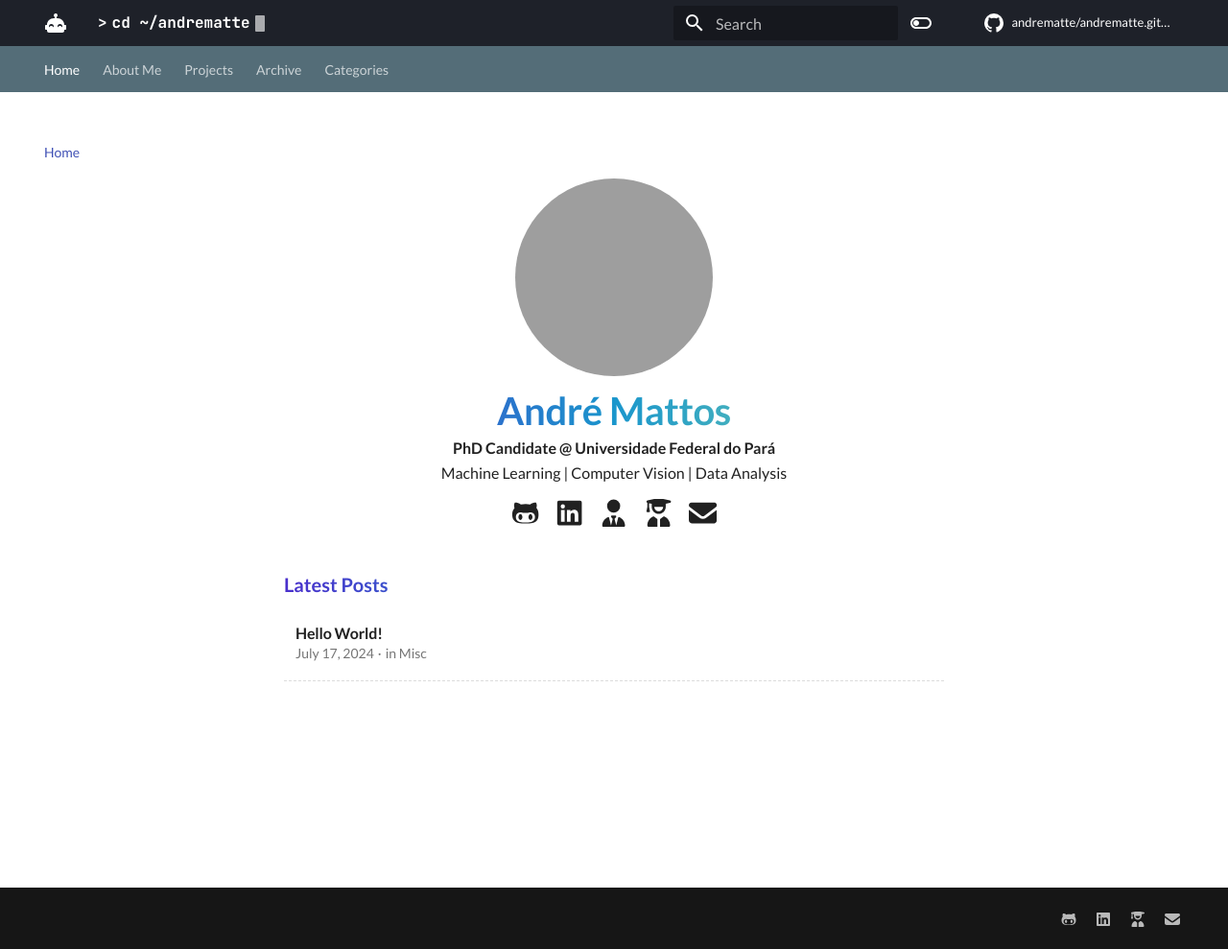
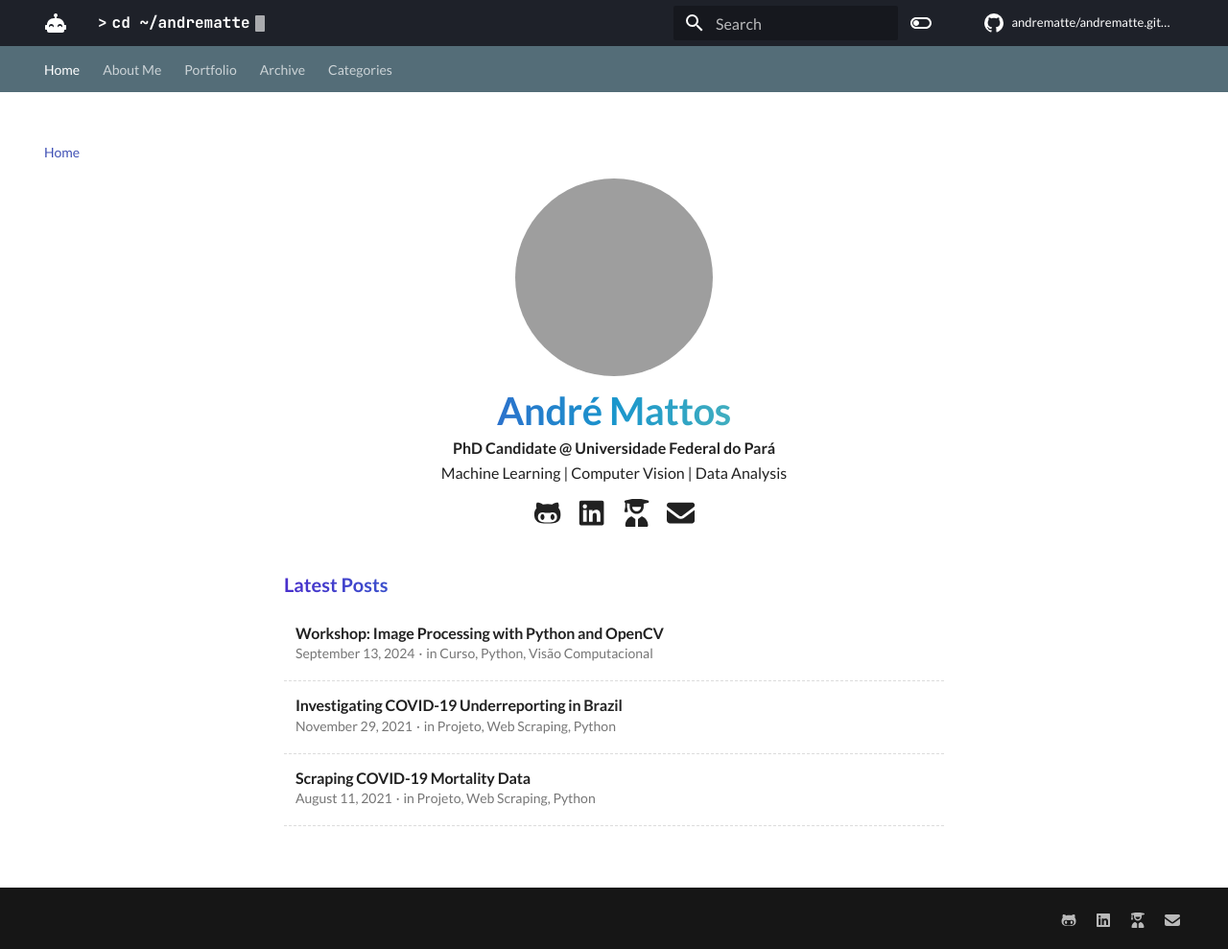
Before and after one commit to andrematte/andrematte.github.io, an MkDocs documentation site: the page built from docs/index.md, in a window 1280 px wide and 989 px high. Shown: the whole window at 96% size. Built offline with MkDocs 1.6.1 and Material for MkDocs 9.7.7, drawn with Linux system fonts in a browser that asks for light colours; plug-ins that fetch from the network failed and are left out; comment, search, counter and statistics services are not loaded; grey boxes are pictures that could not be loaded.

Commit message:
Reorganization

```diff
--- /dev/null
+++ b/docs/posts/2021/001-scraping-covid19/001-scraping-covid19.md
@@ -0,0 +1,19 @@
+---
+title: "Scraping COVID-19 Mortality Data"
+date:
+  created: 2021-08-11
+  updated: 2025-08-06
+description: "Scraping COVID-19 Mortality Data"
+authors:
+  - andrematte
+categories:
+    - Projeto
+    - Web Scraping
+    - Python
+comments: false
+---
+
+
+# Scraping COVID-19 Mortality Data
+
+Em Construção
--- /dev/null
+++ b/docs/posts/2021/002-covid19-underreporting/002-covid19-underreporting.md
@@ -0,0 +1,19 @@
+---
+title: "Investigating COVID-19 Underreporting in Brazil"
+date:
+  created: 2021-11-29
+  updated: 2025-08-06
+description: "Investigating COVID-19 Underreporting in Brazil"
+authors:
+  - andrematte
+categories:
+    - Projeto
+    - Web Scraping
+    - Python
+comments: false
+---
+
+
+# Investigating COVID-19 Underreporting in Brazil
+
+Em Construção
--- /dev/null
+++ b/docs/posts/2024/003-opencv-workshop/001-opencv-workshop.md
@@ -0,0 +1,19 @@
+---
+title: "Workshop: Image Processing with Python and OpenCV"
+date:
+  created: 2024-09-13
+  updated: 2025-08-06
+description: "Workshop: Image Processing with Python and OpenCV"
+authors:
+  - andrematte
+categories:
+    - Curso
+    - Python
+    - Visão Computacional
+comments: false
+---
+
+
+# Workshop: Image Processing with Python and OpenCV
+
+Em Construção
--- a/mkdocs.yml
+++ b/mkdocs.yml
@@ -8,7 +8,7 @@ edit_uri: "tree/main/docs"
 theme:
   name: material
   language: en
-  custom_dir: docs/overrides
+  custom_dir: overrides
   favicon: assets/favicon.png
 
   icon:
@@ -55,6 +55,8 @@ plugins:
       post_url_date_format: yyyy
       post_url_format: "posts/{file}"
       pagination_per_page: 5
+      blog_toc: true
+      archive_pagination: false
 
 markdown_extensions:
   - tables
@@ -77,9 +79,9 @@ extra:
   socials:
     - github: https://github.com/andrematte
     - linkedin: https://linkedin.com/in/andrematte
-    - website: https://andrematte.github.io
+    # - website: https://andrematte.github.io
     - lattes: http://lattes.cnpq.br/5642339206700236
-    - email: mailto:carlosandrematte@gmail.com
+    - email: mailto:carlos.mattos@itec.ufpa.br
   social:
     - icon: fontawesome/brands/github-alt
       link: https://github.com/andrematte
@@ -88,12 +90,12 @@ extra:
     - icon: fontawesome/solid/user-graduate
       link: http://lattes.cnpq.br/5642339206700236
     - icon: fontawesome/solid/envelope
-      link: mailto:carlosandrematte@gmail.com
+      link: mailto:carlos.mattos@itec.ufpa.br
 
-nav:
-  - Home: index.md
-  - About Me: about.md
-  - Projects: projects.md
+# nav:
+#   - Home: index.md
+#   - About Me: about.md
+#   - Projects: projects.md
 
 
 extra_css:
--- a/pyproject.toml
+++ b/pyproject.toml
@@ -15,9 +15,6 @@ authors = [{ name = "Andre Mattos", email = "carlosandrematte@gmail.com" }]
 dev = [
     "taskipy>=1.13.0",
 ]
-docs = [
-    "mkdocs-material>=9.5.29",
-]
 
 [tool.taskipy.tasks]
 docs = "mkdocs serve --open -w ."
```
Also changed, not shown: docs/posts/2024/hello-world/hello-world.md (deleted, +0 -15 lines), overrides/blog.html (renamed from docs/overrides/blog.html), overrides/landing.html (renamed from docs/overrides/landing.html), overrides/main.html (renamed from docs/overrides/main.html), overrides/partials/header.html (renamed from docs/overrides/partials/header.html), overrides/partials/posts-index.html (renamed from docs/overrides/partials/posts-index.html), 1 other file.
